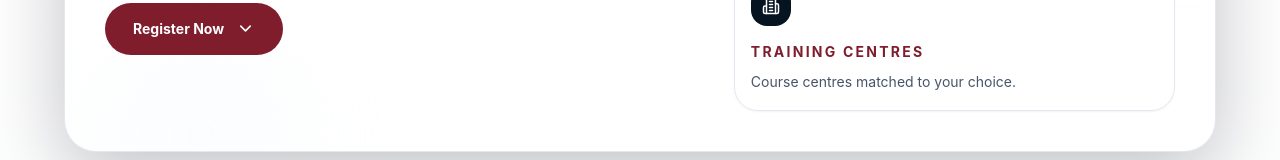
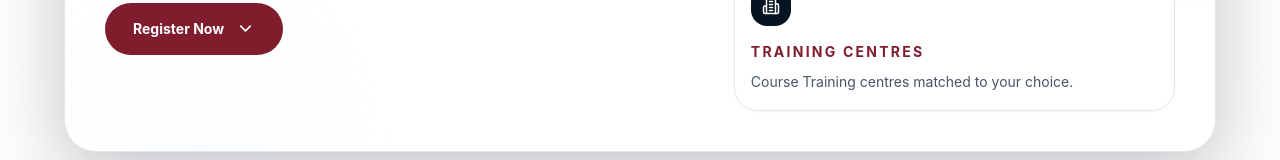
Before and after one commit to ThriveCompany/mpvtl-registration, a Next.js app: page /register in a window 1280 px wide. Shown: the part 444-604 px from the top of the page. Built offline with nearby package versions, Linux system fonts and the light colour scheme.

Commit message:
Update training centre intro copy

```diff
--- a/app/register/page.tsx
+++ b/app/register/page.tsx
@@ -862,7 +862,7 @@ function IntroCard({ onRegister }: { onRegister: () => void }) {
             {[
               { icon: <BriefcaseBusiness size={18} />, title: "Practical Training", text: "Skill-focused learning for real work." },
               { icon: <Award size={18} />, title: "Certification Pathways", text: "MPVTL and international routes." },
-              { icon: <Building2 size={18} />, title: "Training Centres", text: "Course centres matched to your choice." },
+              { icon: <Building2 size={18} />, title: "Training Centres", text: "Course Training centres matched to your choice." },
             ].map((item, index) => (
               <motion.div
                 key={item.title}
```
